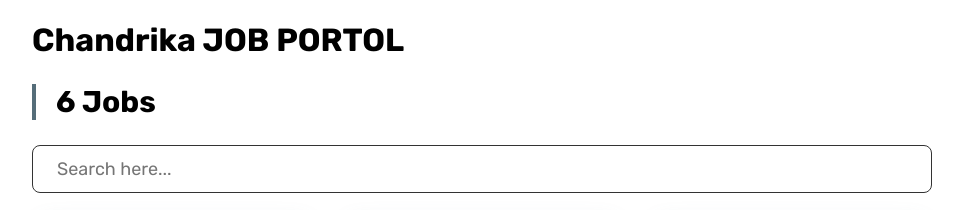
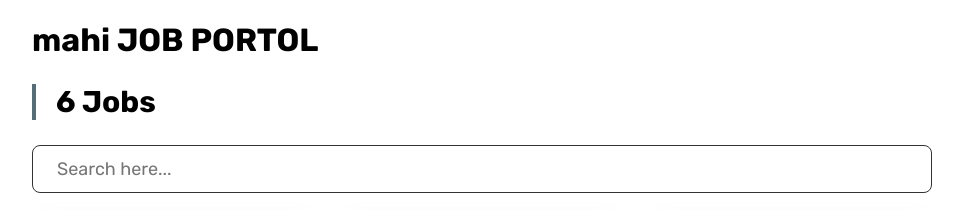
Before and after one commit to saimaheshwaridevi/JOB-PORTAL-day-15, a plain HTML site: page index.html in a window 1280 px wide. Shown: the top 210 px of the page, without its empty margins (158-1121 px from the left). Drawn offline with Linux system fonts and the light colour scheme.

Commit message:
Update index.html

```diff
--- a/index.html
+++ b/index.html
@@ -16,8 +16,8 @@
   </head>
   <body>
     <div class="jobs-list-container">
-        <h1>Chandrika JOB PORTOL</h1>
-      <h2>Chandrika Job Portol</h2>
+        <h1>mahi JOB PORTOL</h1>
+      <h2>mahi Job Portol</h2>
 
       <input class="job-search" type="text" placeholder="Search here..." />
 
```
